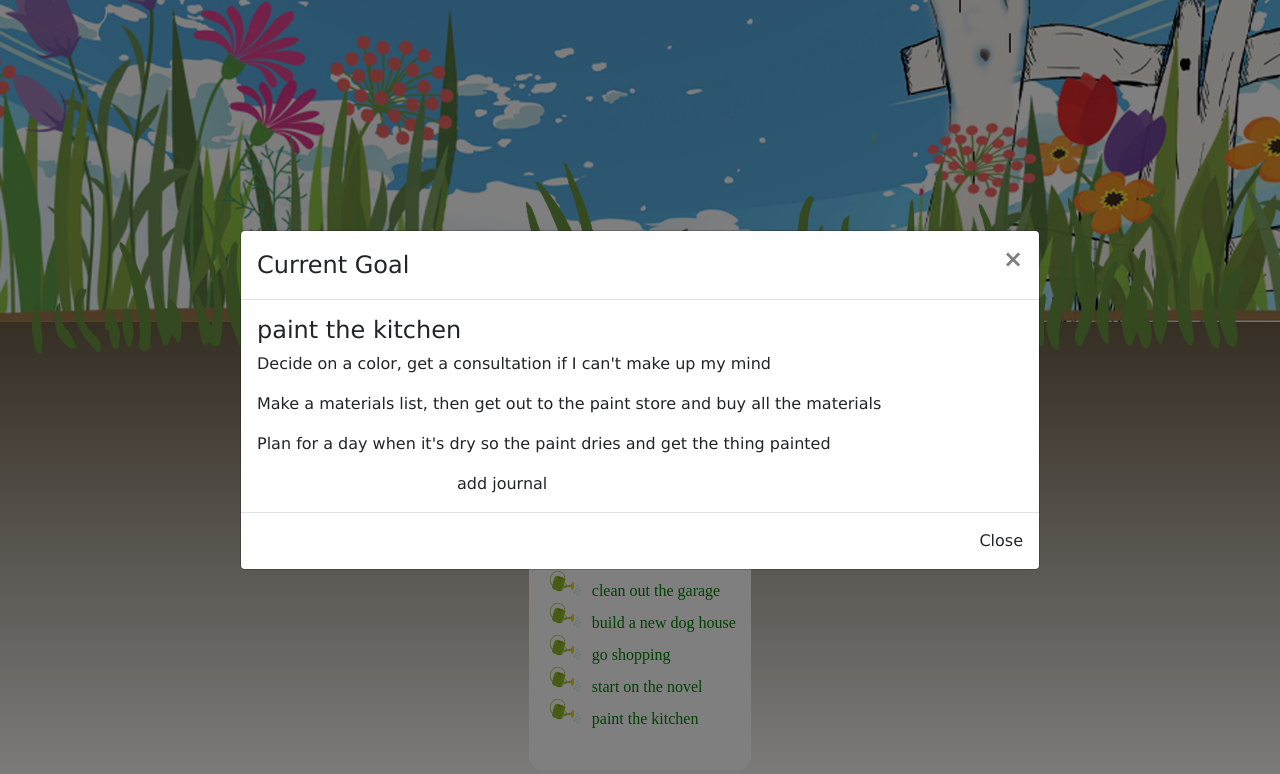
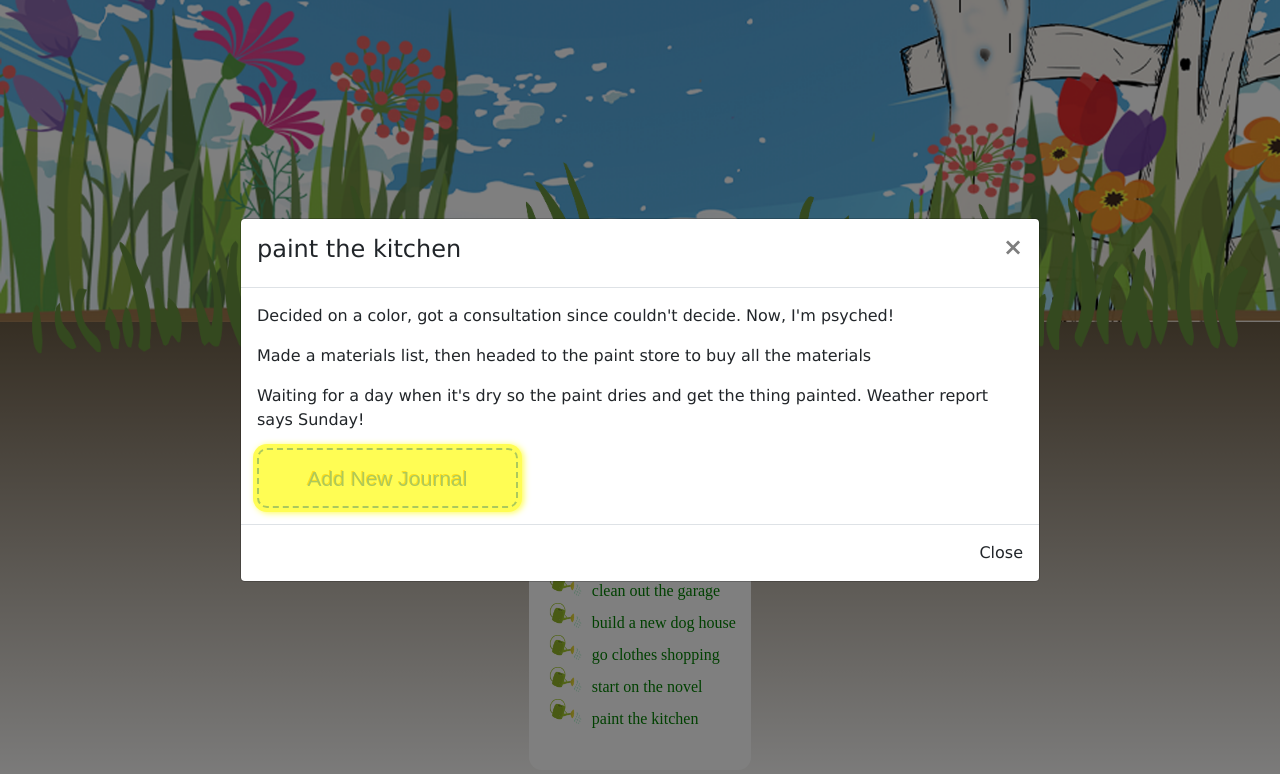
Before and after one commit to PersephoneQueenOfFlowers/goal-garden, a React (Create React App) app in the folder frontend/: page /goals in a window 1280 px wide. Both pictures are taken after a click on the button "paint the kitchen". Shown: the part 88-862 px from the top of the page. Built offline with nearby package versions, Linux system fonts and the light colour scheme; a web font is replaced by a local one.

Commit message:
added form for demo journaling

```diff
--- a/frontend/public/css/App.css
+++ b/frontend/public/css/App.css
@@ -376,6 +376,16 @@ body {
       background-image: none;
       width: 10%; }
 
+.modal .modal-body {
+  display: flex; }
+  .modal .modal-body .right .hidden {
+    display: none; }
+  .modal .modal-body #journal_form_show, .modal .modal-body #journal_goal_show {
+    position: relative;
+    right: 0;
+    top: 0;
+    border: 2px dashed #acc95c; }
+
 .signup-form-container {
   display: flex;
   justify-content: center;
--- a/frontend/public/css/home.css
+++ b/frontend/public/css/home.css
@@ -68,3 +68,13 @@
     .middle .left .background-container ul li:before {
       background-image: none;
       width: 10%; }
+
+.modal .modal-body {
+  display: flex; }
+  .modal .modal-body .right .hidden {
+    display: none; }
+  .modal .modal-body #journal_form_show, .modal .modal-body #journal_goal_show {
+    position: relative;
+    right: 0;
+    top: 0;
+    border: 2px dashed #acc95c; }
--- a/frontend/src/components/home/home.jsx
+++ b/frontend/src/components/home/home.jsx
@@ -5,6 +5,7 @@ import Modal from 'react-bootstrap/Modal';
 const goals = {
   clean: {
     body: "clean out the garage",
+    description: "This has been coming for years. Rags, clothes, old truck, tool area, storage, the floor; it's all gotta get done",
     journals: [
       "First, I'll get all the old rags and clothes, recycle and donate them.",
       "then I have to either fix the old truck sitting there, or get rid of it",
@@ -15,31 +16,36 @@ const goals = {
   },
   build: {
     body: "build a new dog house",
+    description: "Poor Spot has been sleeping under the porch for 6 months now and winter's coming soon. He's kinda stinky",
     journals: [
-      "First, I'll need to go on youtube and find the tutorial that makes the most sense, watch that and take some next steps notes.",
-      "Make a materials, list, then get out to the lumber store and buy all the materials",
-      "Plan for a day when it's dry out and get the thing built"
+      "First, I went on youtube and found a great tutorial that makes the most sense, watched that and took some notes.",
+      "Made a materials, list, then went out to the lumber store and bought all the materials",
+      "Found a day on the calendar when it's dry out and got the thing built!!"
     ]
   },
   go: {
-    body: "go shopping",
+    body: "go clothes shopping",
+    description: "for all the winter clothes shopping, I'll need to pick up duck boots, warm clothes, longjohns, and new X-country skis",
     journals: [
-      "Get some food"
+      "got winter boots"
     ]
   },
   start: {
     body: "start on the novel",
-    journals: ["decide on a topic",
-      "make an outline",
-      "write a two-page version and see if I want to do more"
+    description: "this is a big one: been thinking about for years, and just procrastinating! It's definitely going to take some research, maybe a year's worth, then I'll get going on the steps. ",
+    journals: [
+      "decided on a topic",
+      "made an outline",
+      "wrote a two-page version and see if I want to do more"
     ]
   },
   paint: {
     body: "paint the kitchen",
+    description: "the kitchen is the heart of the home. It's where everyone gathers and a place that imprints on us our mood for the day. Let's give it a color upgrade!",
     journals: [
-      "Decide on a color, get a consultation if I can't make up my mind",
-      "Make a materials list, then get out to the paint store and buy all the materials",
-      "Plan for a day when it's dry so the paint dries and get the thing painted"
+      "Decided on a color, got a consultation since couldn't decide. Now, I'm psyched!",
+      "Made a materials list, then headed to the paint store to buy all the materials",
+      "Waiting for a day when it's dry so the paint dries and get the thing painted. Weather report says Sunday!"
     ]
   }
 };
@@ -48,11 +54,23 @@ class MyVerticallyCenteredModal extends React.Component {
   constructor(props){
     super(props)
     this.props = props
-    this.state = {};
-    this.state.goals = goals;
-    this.state.key = this.props.modalkey;
-    this.state.goal = this.state.goals[this.props.modalkey];
-    this.state.journal_entry = "";
+    this.state = {
+      journalForm: "journal_form_hidden",
+      success: true,
+      body: "",
+      highlights: "",
+      cues: "",
+      rewards: "",
+      journal: { createdAt: "", body: "", highlights: "", cues: [], rewards: [] },
+      journalShow: "journal_goal_hidden",
+      errors: "journal_errors_hidden",
+      goals: goals,
+      key: this.props.modalkey,
+      goal: goals[this.props.modalkey],
+      journal_entry: ""
+    }
+    this.addOrLater = "Add New Journal";
+    this.handleButton = this.handleButton.bind(this);
   }
 
   componentDidUpdate(){
@@ -69,7 +87,8 @@ class MyVerticallyCenteredModal extends React.Component {
     e.preventDefault();
     const curr_goal = this.state.goals[this.state.key];
     curr_goal.journals.push(this.state.journal_entry);
-    this.setState({ journal_entry: "" });
+    this.setState({ journal_entry: "", journalForm: "journal_form_hidden" });
+    this.addOrLater = "Add New Journal";
   }
 
   updateField(field){
@@ -78,7 +97,29 @@ class MyVerticallyCenteredModal extends React.Component {
     }
   }
 
+  handlechange(type) {
+    return (e => {
+      this.setState({ [type]: e.currentTarget.value })
+    })
+  }
+
+  handleButton(type) {
+    if (type === "create") {
+      if (this.state.journalForm === "journal_form_hidden") {
+        this.setState({ journalForm: "journal_form_show", journalShow: "journal_goal_hidden" })
+        this.addOrLater = "Write one Later"
+      } else {
+        this.setState({ journalForm: "journal_form_hidden", journalShow: "journal_goal_hidden" })
+        this.addOrLater = "Add New Journal"
+      }
+    } else {
+      this.setState({ journalForm: "journal_form_hidden", journalShow: "journal_goal_show", journal: type })
+      this.addOrLater = "Add New Journal"
+    }
+  }
+
   render(){
+    if(!this.state.goals){ return null}
     return (
       <Modal
         {...this.props}
@@ -88,29 +129,56 @@ class MyVerticallyCenteredModal extends React.Component {
       >
         <Modal.Header closeButton>
           <Modal.Title id="contained-modal-title-vcenter">
-            Current Goal
+          <h4>{this.state.goal.body}</h4>
           </Modal.Title>
         </Modal.Header>
         <Modal.Body>
-
-          <h4>{this.state.goal.body}</h4>
+          <div className="left">
             {this.state.goal.journals.map(function (journal, idx) {
               return <p key={idx}>{journal}</p>;
             })}
-
-            <form>
+            <button className="add_journal_button" onClick={() => this.handleButton("create")}>{this.addOrLater}</button>
+          </div>
+          <div className="right">
+          <form id={this.state.journalForm} onSubmit={(e) => this.addJournal(e)} className={this.state.journalForm}>
+              <div className="journal_radio">
+                  <label>Did achieve your goal step?</label>
+                  <div className="journal_radio_buttons">
+                        <p>Yes I did!
+                          <input type="radio" name="success" value="true" checked={this.state.success} onClick={() => this.setState({success: true}) }/>
+                        </p>
+                      <p>No, but I will next time!
+                          <input type="radio" name="success" value="false" onClick={() => this.setState({ success: false })}/>
+                      </p>
+                  </div>
+              </div>
+              <div className="journal_text_area">
+                  <label className="">Journal about your Goal!
+                  </label>
+                <textarea className="journal_text_area_input" id="journal_input" value={this.state.journal_entry} onChange={this.updateField("journal_entry")} />
+              </div>
+              <div className="journal_text_area">
+                  <label>Add any highlights:
+                  </label>
                   <input
                     type="textarea"
-                value={this.state.journal_entry}
-                onChange={this.updateField("journal_entry")}
+                    value={this.state.highlights}
+                    onChange={this.handlechange("highlights")}
                   />
-              <input
-                type="button"
-                value="add journal"
-                onClick={(e) => this.addJournal(e)}
-              />
+              </div>
+              <div className="journal_text_area">
+                  <label>Add any Cues or distractions:</label>
+                  <input type="text" id="journal_input" value={this.state.cues} onChange={this.handlechange("cues")}/>
+              </div>
+              <div className="journal_text_area">
+              <label>Add any rewards you gave yourself:</label>
+              <input type="text" id="journal_input" value={this.state.rewards} onChange={this.handlechange("rewards")} />
+              <div className="form_journal_button_div">
+                  <button className="add_journal_button" type="submit">Create New Journal</button>
+              </div>
+              </div>
           </form>
-
+          </div>
         </Modal.Body>
         <Modal.Footer>
           <button onClick={this.props.onHide}>Close</button>
--- a/frontend/src/styles/home.scss
+++ b/frontend/src/styles/home.scss
@@ -79,3 +79,33 @@
       }
     }
   }
+
+  .modal {
+    .modal-body{
+      display: flex;
+      .left{
+        .add_journal_button{
+          // padding-right:20px;
+          // display: flex;
+          // margin-top: 15px;
+          // color: black;
+          // font-size: 21px;
+          // font-weight: bold;
+          // line-height: 1.3em;
+          // font-weight: normal;
+          // border:none;
+          // padding:none;
+          // background:none;
+        }
+      }
+      .right .hidden{
+        display:none;
+      }
+      #journal_form_show, #journal_goal_show {
+        position:relative;
+        right: 0;
+        top: 0;
+        border: 2px dashed #acc95c;
+      }
+    }
+  }
```
Lines whose indentation alone changed are shown as unchanged.
